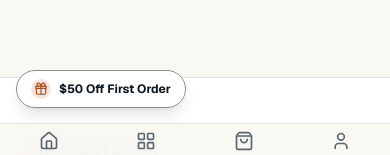
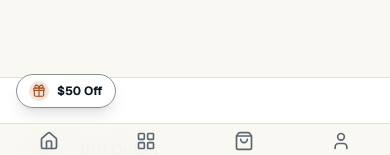
Before and after one commit to pLievore/801-outlet-brand-site, a Next.js app: page /checkout/cancel in a window 390 px wide. Both pictures are taken after a click on the button 357 px from the left and 537 px from the top of the page. Shown: the part 664-819 px from the top of the page. Built offline with nearby package versions, Linux system fonts and the light colour scheme; no server answers.

Commit message:
fix(cro): shorten welcome floating pill text to  Off and reduce mobile footprint

```diff
--- a/app/components/welcome-discount-modal.tsx
+++ b/app/components/welcome-discount-modal.tsx
@@ -177,13 +177,13 @@ export function WelcomeDiscountModal() {
           animate={{ scale: 1, opacity: 1 }}
           whileHover={reducedMotion ? {} : { scale: 1.05 }}
           whileTap={reducedMotion ? {} : { scale: 0.96 }}
-          className="fixed bottom-[calc(var(--tab-bar-total)+1rem)] left-4 z-30 flex items-center gap-2 rounded-full border border-[rgb(var(--border-strong))] bg-white/95 px-3.5 py-2 text-xs font-bold text-[rgb(var(--fg))] shadow-lg backdrop-blur-md transition hover:border-[rgb(var(--accent))] hover:bg-white lg:bottom-6 lg:left-6 print:hidden"
+          className="fixed bottom-[calc(var(--tab-bar-total)+1rem)] left-4 z-30 flex items-center gap-2 rounded-full border border-[rgb(var(--border-strong))] bg-white/95 px-3 py-1.5 text-xs font-bold text-[rgb(var(--fg))] shadow-lg backdrop-blur-md transition hover:border-[rgb(var(--accent))] hover:bg-white lg:bottom-6 lg:left-6 print:hidden"
           aria-label="Unlock $50 Off Coupon"
         >
           <span className="flex size-5 items-center justify-center rounded-full bg-[rgb(var(--accent))]/15 text-[rgb(var(--accent))]">
             <Gift className="size-3.5" />
           </span>
-          <span>$50 Off First Order</span>
+          <span>$50 Off</span>
         </motion.button>
       ) : null}
 
```
